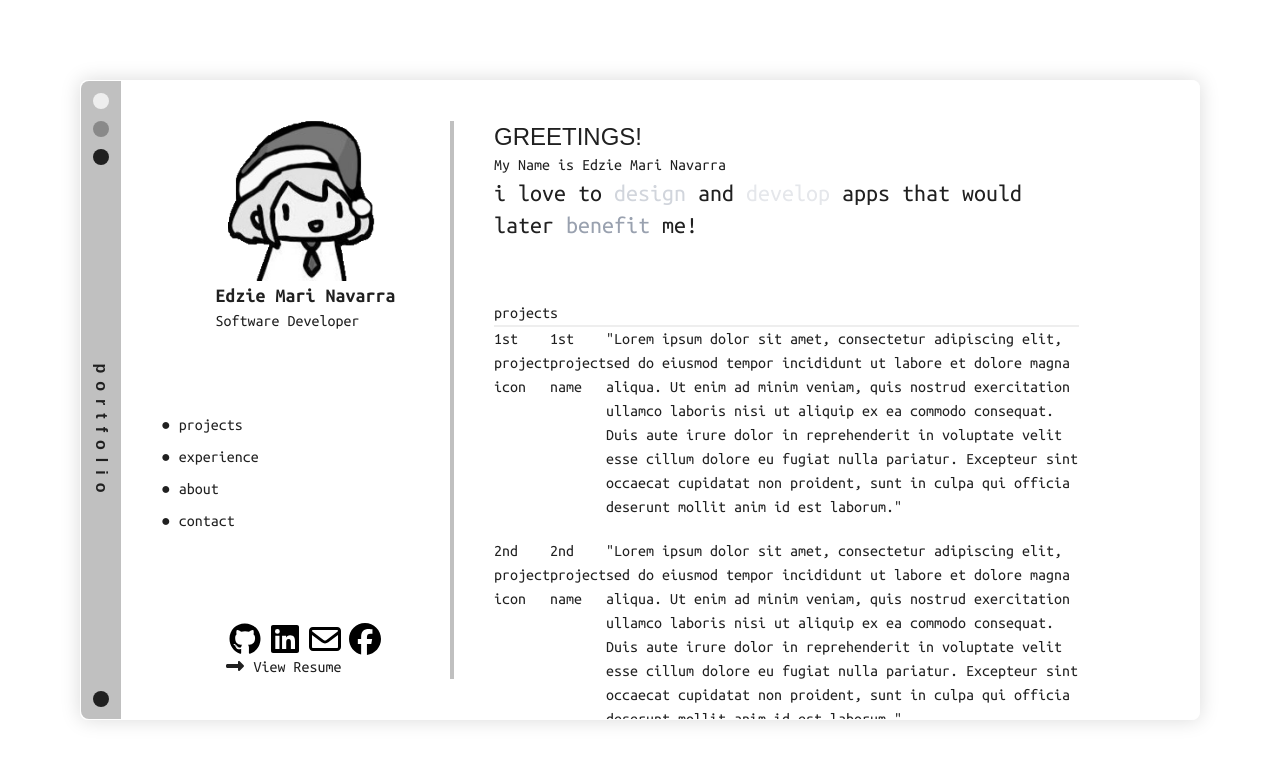
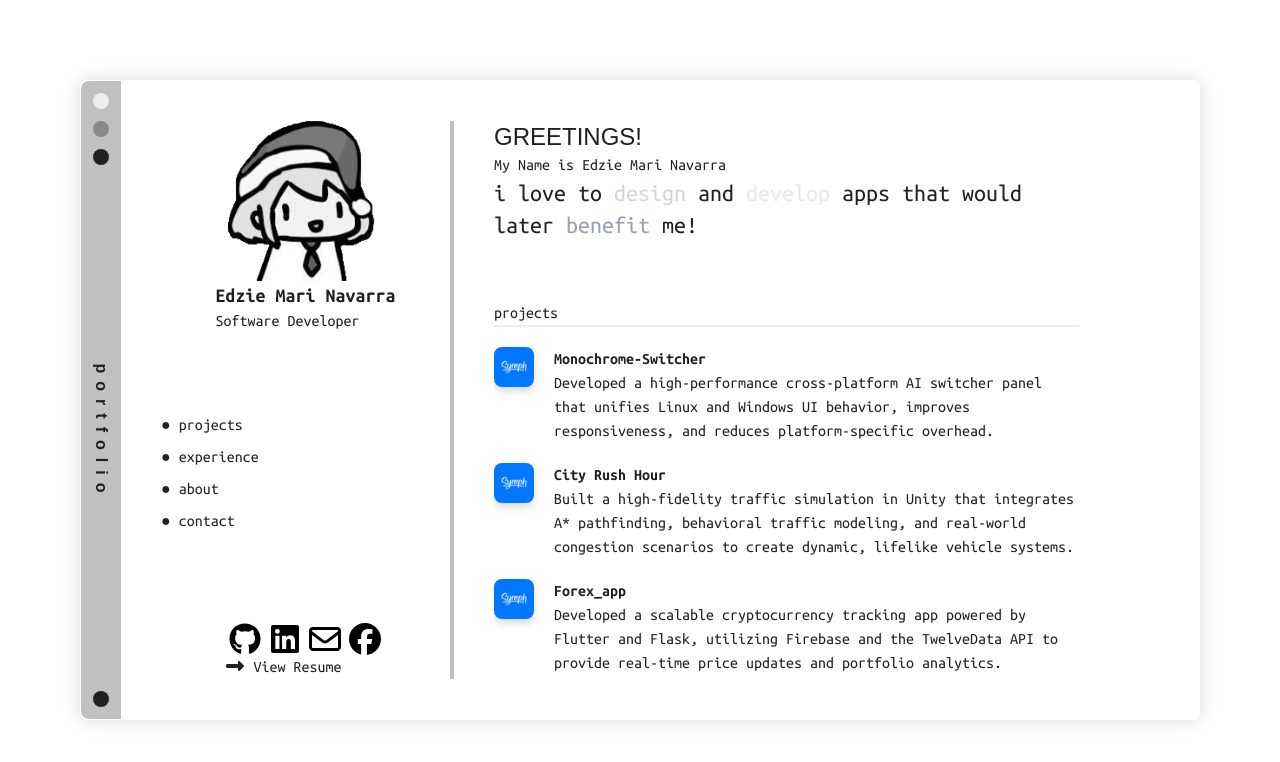
Before and after one commit to Luc1l1us/portfolio, a Next.js app: page / in a window 1280 px wide. Shown: the top 762 px of the page. Built offline with nearby package versions, Linux system fonts and the light colour scheme; a web font is replaced by a local one.

Commit message:
added placeholder descriptions and icons

```diff
--- a/app/page.tsx
+++ b/app/page.tsx
@@ -112,46 +112,65 @@ export default function Home() {
         <section id="projects" className="projects-container mt-15 ">
           <div className="projects-title">projects</div>
 
-          <div className="flex">
-            1st project icon
-            <div>1st project name</div>
-            <p>
-              "Lorem ipsum dolor sit amet, consectetur adipiscing elit, sed do
-              eiusmod tempor incididunt ut labore et dolore magna aliqua. Ut
-              enim ad minim veniam, quis nostrud exercitation ullamco laboris
-              nisi ut aliquip ex ea commodo consequat. Duis aute irure dolor in
-              reprehenderit in voluptate velit esse cillum dolore eu fugiat
-              nulla pariatur. Excepteur sint occaecat cupidatat non proident,
-              sunt in culpa qui officia deserunt mollit anim id est laborum."
-            </p>
+          <div className="flex mt-5">
+            <div className="first-project-logo">
+              <Image
+                className="mr-15 rounded-lg drop-shadow-lg"
+                src="/symph-logo.jpg"
+                width={40}
+                height={40}
+                alt="Symph company logo"
+              />
+            </div>
+            <div>
+              <div className="bold-title">Monochrome-Switcher</div>
+              <p className="description">
+                Developed a high-performance cross-platform AI switcher panel
+                that unifies Linux and Windows UI behavior, improves
+                responsiveness, and reduces platform-specific overhead.
+              </p>
+            </div>
           </div>
 
           <div className="flex mt-5">
-            2nd project icon
-            <div>2nd project name</div>
-            <p>
-              "Lorem ipsum dolor sit amet, consectetur adipiscing elit, sed do
-              eiusmod tempor incididunt ut labore et dolore magna aliqua. Ut
-              enim ad minim veniam, quis nostrud exercitation ullamco laboris
-              nisi ut aliquip ex ea commodo consequat. Duis aute irure dolor in
-              reprehenderit in voluptate velit esse cillum dolore eu fugiat
-              nulla pariatur. Excepteur sint occaecat cupidatat non proident,
-              sunt in culpa qui officia deserunt mollit anim id est laborum."
-            </p>
+            <div className="second-project-logo">
+              <Image
+                className="mr-15 rounded-lg drop-shadow-lg"
+                src="/symph-logo.jpg"
+                width={40}
+                height={40}
+                alt="Symph company logo"
+              />
+            </div>
+            <div>
+              <div className="bold-title">City Rush Hour</div>
+              <p className="description">
+                Built a high-fidelity traffic simulation in Unity that
+                integrates A* pathfinding, behavioral traffic modeling, and
+                real-world congestion scenarios to create dynamic, lifelike
+                vehicle systems.
+              </p>
+            </div>
           </div>
 
           <div className="flex mt-5">
-            3rd project icon
-            <div>3rd project name</div>
-            <p>
-              "Lorem ipsum dolor sit amet, consectetur adipiscing elit, sed do
-              eiusmod tempor incididunt ut labore et dolore magna aliqua. Ut
-              enim ad minim veniam, quis nostrud exercitation ullamco laboris
-              nisi ut aliquip ex ea commodo consequat. Duis aute irure dolor in
-              reprehenderit in voluptate velit esse cillum dolore eu fugiat
-              nulla pariatur. Excepteur sint occaecat cupidatat non proident,
-              sunt in culpa qui officia deserunt mollit anim id est laborum."
-            </p>
+            <div className="second-project-logo">
+              <Image
+                className="mr-15 rounded-lg drop-shadow-lg"
+                src="/symph-logo.jpg"
+                width={40}
+                height={40}
+                alt="Symph company logo"
+              />
+            </div>
+            <div>
+              <div className="bold-title">Forex_app</div>
+              <p className="description">
+                Developed a scalable cryptocurrency tracking app powered by
+                Flutter and Flask, utilizing Firebase and the TwelveData API to
+                provide real-time price updates and portfolio analytics.
+              </p>
+            </div>
           </div>
         </section>
         <section id="experience" className="experience-container mt-15">
@@ -169,39 +188,40 @@ export default function Home() {
             <div>
               <div className="bold-title">Symph</div>
               <p className="description">
-                "Lorem ipsum dolor sit amet, consectetur adipiscing elit, sed do
-                eiusmod tempor incididunt ut labore et dolore magna aliqua. Ut
-                enim ad minim veniam, quis nostrud exercitation ullamco laboris
-                nisi ut aliquip ex ea commodo consequat. Duis aute irure dolor
-                in reprehenderit in voluptate velit esse cillum dolore eu fugiat
-                nulla pariatur. Excepteur sint occaecat cupidatat non proident,
-                sunt in culpa qui officia deserunt mollit anim id est laborum."
+                Played a dual-role in a client deployment project—developing
+                features and resolving bugs before leading QA automation efforts
+                with Cypress to enhance test coverage and overall product
+                stability.
               </p>
             </div>
           </div>
         </section>
         <section id="about" className="about-container mt-15">
-          <p className="about-title">about</p>
-          <p>
-            "Lorem ipsum dolor sit amet, consectetur adipiscing elit, sed do
-            eiusmod tempor incididunt ut labore et dolore magna aliqua. Ut enim
-            ad minim veniam, quis nostrud exercitation ullamco laboris nisi ut
-            aliquip ex ea commodo consequat. Duis aute irure dolor in
-            reprehenderit in voluptate velit esse cillum dolore eu fugiat nulla
-            pariatur. Excepteur sint occaecat cupidatat non proident, sunt in
-            culpa qui officia deserunt mollit anim id est laborum."
+          <p className="about-title ">about</p>
+          <p className="mt-5">
+            I’m a software developer passionate about building systems that are
+            both technically robust and thoughtfully designed. I enjoy working
+            across the stack—from architecting backend APIs and automation
+            pipelines to crafting clean, responsive user interfaces. My projects
+            range from cross-platform desktop applications and algorithm-driven
+            simulations to full-stack mobile apps integrating real-time
+            financial data. I’m especially interested in system design,
+            performance optimization, and writing maintainable, scalable code. I
+            thrive in collaborative environments, continuously improving
+            workflows, automating processes where possible, and turning complex
+            problems into clean, reliable solutions.
           </p>
         </section>
         <section id="contact" className="contact-container mt-15 mb-10">
           <p className="contact-title">contact</p>
-          <p>
-            "Lorem ipsum dolor sit amet, consectetur adipiscing elit, sed do
-            eiusmod tempor incididunt ut labore et dolore magna aliqua. Ut enim
-            ad minim veniam, quis nostrud exercitation ullamco laboris nisi ut
-            aliquip ex ea commodo consequat. Duis aute irure dolor in
-            reprehenderit in voluptate velit esse cillum dolore eu fugiat nulla
-            pariatur. Excepteur sint occaecat cupidatat non proident, sunt in
-            culpa qui officia deserunt mollit anim id est laborum."
+          <p className="mt-5">
+            I’m always open to discussing new opportunities, collaborations, or
+            interesting technical problems. Whether it's software engineering,
+            automation, systems work, or full-stack development — feel free to
+            reach out.
+            <p>📧 Email: your.email@example.com </p>
+            <p>💼 LinkedIn: linkedin.com/in/yourname</p>
+            <p>💻 GitHub: github.com/yourusername</p>
           </p>
         </section>
         {/*2nd column should be scrollable*/}
```
